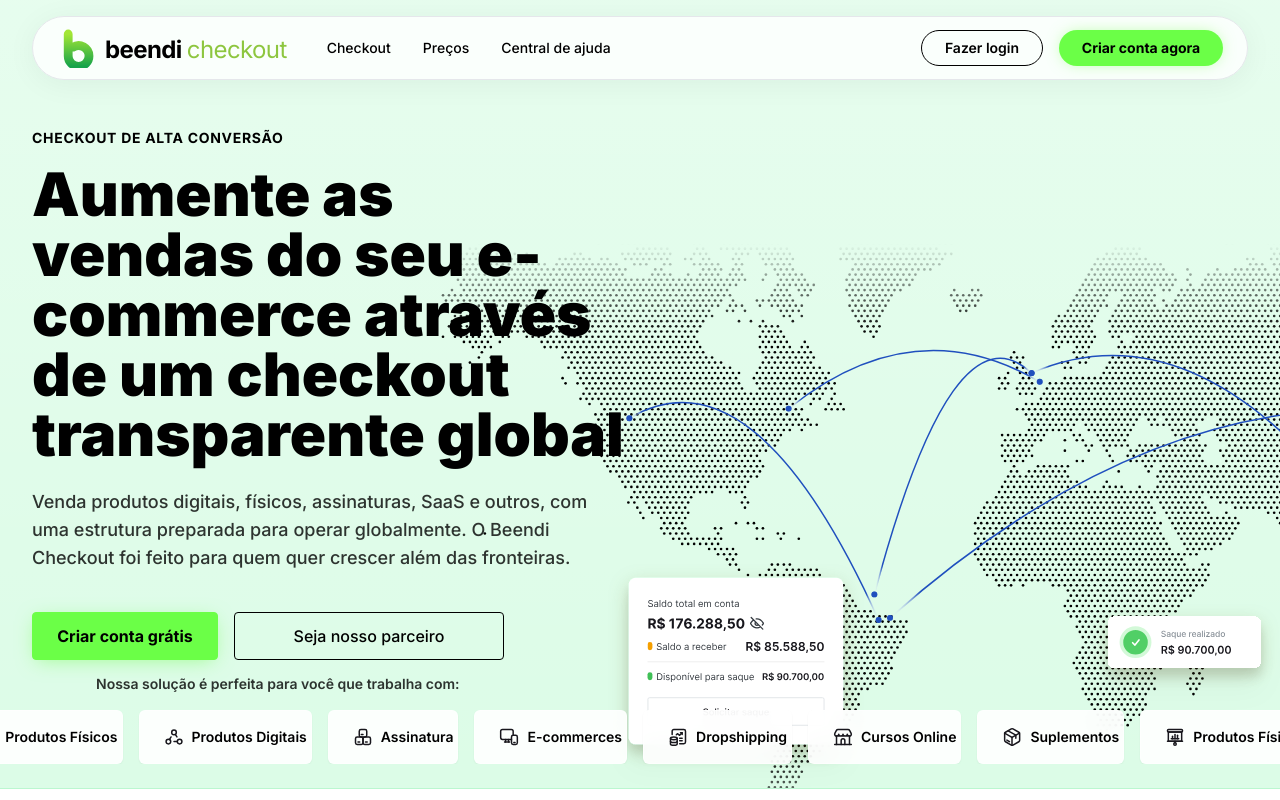
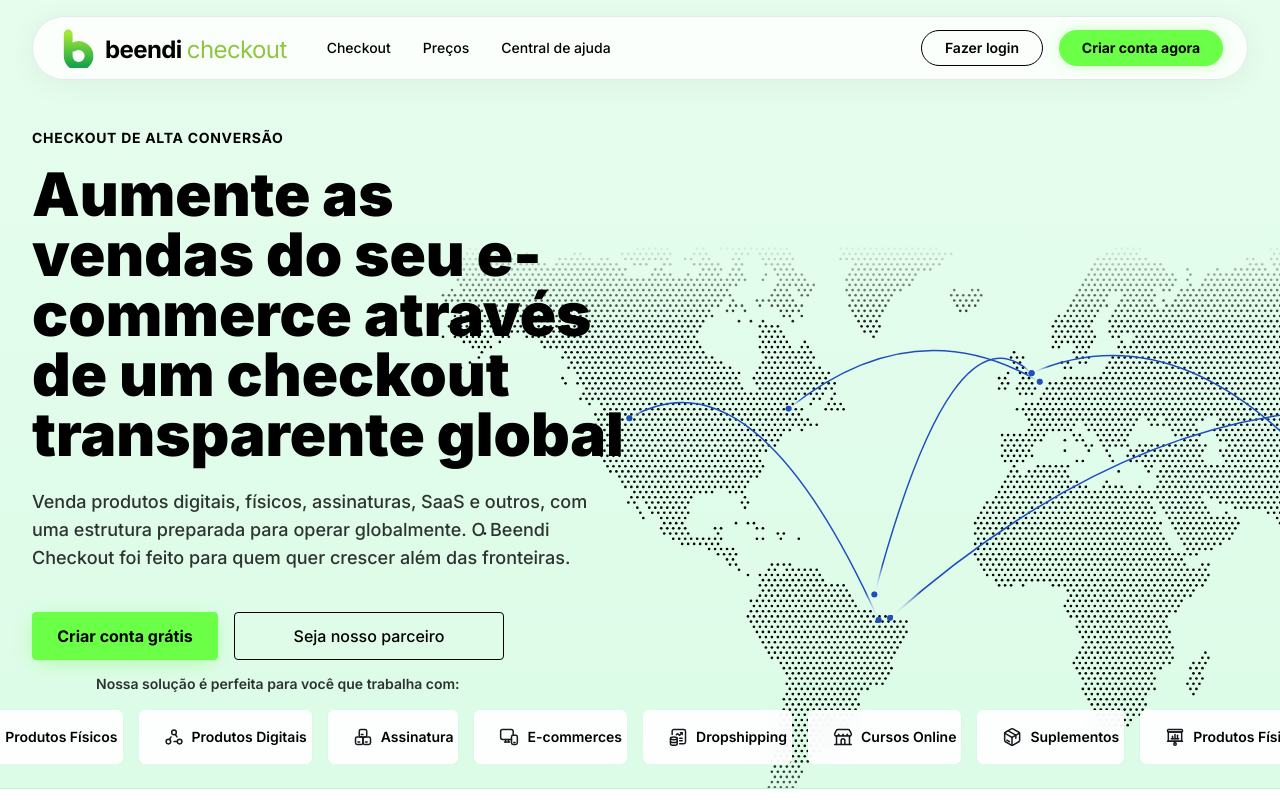
Before and after one commit to psycomunic/BEENDI, a plain HTML site: page index.html in a window 1280 px wide. Shown: the top 800 px of the page. Drawn offline with nearby package versions, Linux system fonts and the light colour scheme.

Commit message:
Remove saldo and saque floating cards from hero to fix overlapping and remove gateway implications

```diff
--- a/index.html
+++ b/index.html
@@ -158,9 +158,7 @@
               <img alt="Linha" class="absolute inset-0 w-full h-full pointer-events-none" src="ARQUIVOS/linha.svg" />
             </div>
 
-            <!-- Cards Flutuantes Movidos e Redimensionados -->
-            <img alt="Card de saldo" class="absolute top-1/4 -left-4 md:-left-12 w-48 xl:w-64 z-20 hidden lg:block drop-shadow-xl" src="ARQUIVOS/imgi_11_card-saldo.svg" onerror="this.style.display='none'"/>
-            <img alt="Card de saque" class="absolute bottom-20 -right-4 md:-right-8 w-40 xl:w-48 z-20 hidden lg:block drop-shadow-xl" src="ARQUIVOS/imgi_12_saque-card.svg" onerror="this.style.display='none'"/>
+            <!-- Cards Flutuantes (Removidos pois continham termos de gateway como 'saldo' e 'saque') -->
           </div>
         </div>
 
```
